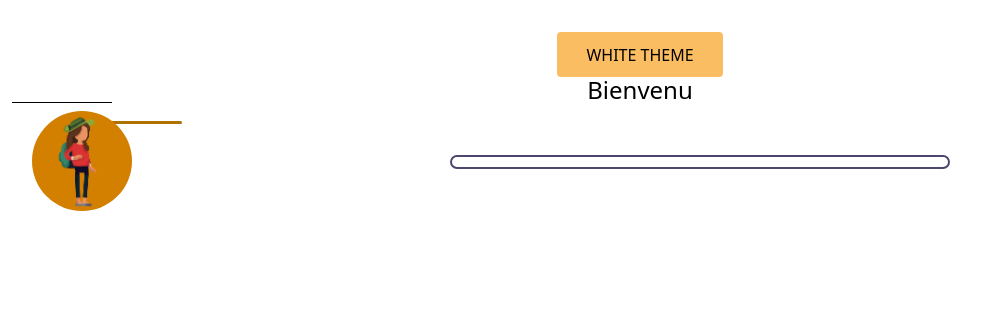
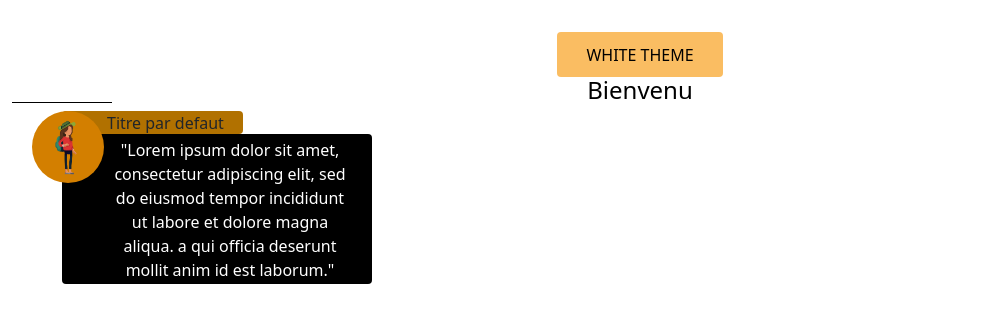
Before and after one commit to AGE-OF-CHAMPAGNE/Age-Of-Champagne-Front, a React (Vite) app: page / in a window 1280 px wide. Shown: the top 322 px of the page, without its empty margins (0-1001 px from the left). Built offline with nearby package versions, Linux system fonts and the light colour scheme.

Commit message:
Modifications du css

```diff
--- a/src/components/UI/MyInstruction/MyInstruction.jsx
+++ b/src/components/UI/MyInstruction/MyInstruction.jsx
@@ -2,26 +2,25 @@ import React from "react";
 import PropTypes from "prop-types";
 import classes from "./MyInstruction.module.css";
 
-function MyInstruction({ className, img, colors, title, description, active }) {
+function MyInstruction({ className, img, colors, title, description }) {
   return (
-    <div
-      className={`${classes.step} ${
-        active ? classes.step_active : ""
-      } ${className}`}
-    >
+    <div className={`${classes.step}  ${className}`}>
       <div
         className={classes.step__circle}
         style={{ backgroundColor: colors.circle }}
       >
         <img className={classes.step__img} src={img.src} alt={img.alt} />
       </div>
-      <div
-        className={classes.step__title}
-        style={{ backgroundColor: colors.title }}
-      >
-        {title}
+
+      <div className={classes.text}>
+        <div
+          className={classes.step__title}
+          style={{ backgroundColor: colors.title }}
+        >
+          <div>{title}</div>
+        </div>
+        <div className={classes.step__description}>{description}</div>
       </div>
-      <div className={classes.step__description}>{description}</div>
     </div>
   );
 }
@@ -29,13 +28,13 @@ function MyInstruction({ className, img, colors, title, description, active }) {
 MyInstruction.defaultProps = {
   img: { src: "/src/assets/img/cards/tourist.png", alt: "touriste" },
   colors: { title: "#b17100", circle: "#D37F00" },
-  title: "",
+  title: "Titre par defaut",
   className: "",
-  description: "",
+  description:
+    '"Lorem ipsum dolor sit amet, consectetur adipiscing elit, sed do eiusmod tempor incididunt ut labore et dolore magna aliqua. a qui officia deserunt mollit anim id est laborum."',
   active: true,
 };
 
-// Stryker disable all
 MyInstruction.propTypes = {
   img: PropTypes.shape({ src: PropTypes.string, alt: PropTypes.string }),
   colors: PropTypes.shape({
--- a/src/components/UI/MyInstruction/MyInstruction.module.css
+++ b/src/components/UI/MyInstruction/MyInstruction.module.css
@@ -1,71 +1,39 @@
-.step {
-    transition: 2.5s opacity;
-    opacity: 0;
-    position: relative;
-}
-.step_active {
-    opacity: 1;
-}
-.step:nth-child(even) {
-    transform: rotate(180deg) scaleY(-1);
-}
 .step__circle {
-    z-index: 2;
-    position: relative;
-    width: 85px;
-    height: 85px;
+    border-radius: 50%;
+    width: 72px;
+    height: 72px;
+    position: absolute;
     display: flex;
+    align-items: center;
     justify-content: center;
-    align-items: center;
-    border-radius: 100%;
-}
-.step__img {
-    width: 100%;
-}
-.step__title {
-    z-index: 1;
-    position: absolute;
-    left: 50px;
-    top: 10px;
-    border-radius: 10px;
-    padding: 3px 50px 0 50px;
-    display: flex;
-    font-style: normal;
-    font-weight: 400;
-    font-size: 17px;
-    color: white;
-    width: max-content;
-    transform: inherit;
-}
-.step__description {
-    background-color: white;
-    color: black;
-    width: 60%;
-    border: 2px solid #4C4670;
-    border-radius: 20px;
-    position: relative;
-    left: 60px;
-    font-size: 14px;
-    top: -50px;
-    padding: 5px 25px;
-    transform: inherit;
-    display: inline-block;
-    max-width: 500px;
-    word-wrap: break-word;
 }
 
-@media (min-width: 424px) {
-    .step__circle {
-        width: 100px;
-        height: 100px;
-    }
-    .step__title{
-        font-size: 20px;
-    }
-    .step__description {
-        max-width: 500px;
-        top: -60px;
-        padding: 5px 40px;
-        font-size: 16px;
-    }
+.step__img {
+    height: 57px;
+    width: 57px;
 }
+
+.text {
+    margin-left: 30px;
+    display: flex;
+    flex-direction: column;
+
+}
+
+.step__title {
+    height: 23px;
+    padding: 0 19px 0 45px;
+    border-radius: 4px;
+    width: max-content;
+    display: flex;
+    align-items: center;
+
+}
+
+.step__description {
+    color: var(--background-color);
+    background-color: var(--color);
+    border-radius: 4px;
+    padding: 4px 19px 2px 45px;
+    width: 310px;
+}
```
